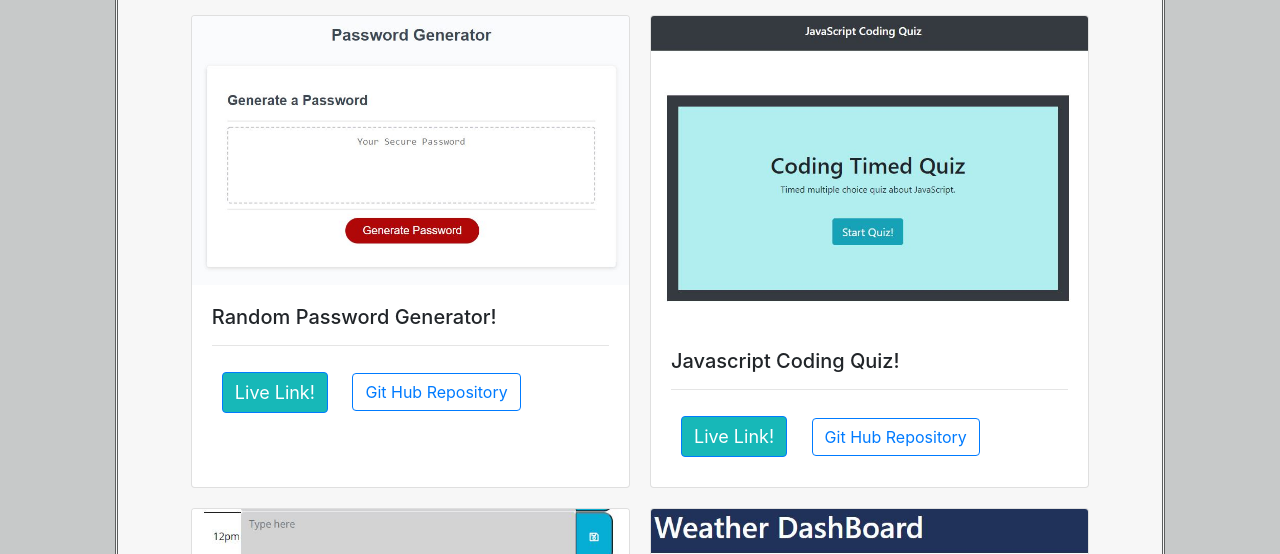
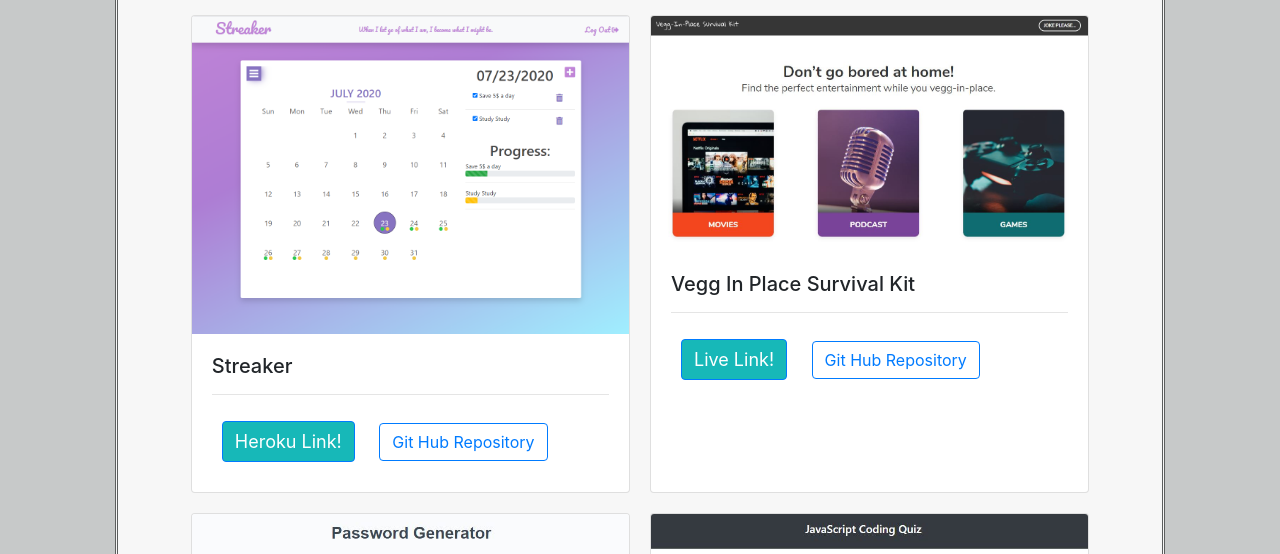
Before and after one commit to lnair1997/HW2-Portfolio, a plain HTML site: page portfolio.html in a window 1280 px wide. Shown: the part 187-741 px from the top of the page. Drawn offline with nearby package versions, Linux system fonts and the light colour scheme.

Commit message:
update with project 2

```diff
--- a/portfolio.html
+++ b/portfolio.html
@@ -48,6 +48,29 @@
             <h2>My Portfolio</h2>
 
             <div class="row justify-content-center">
+
+                <div class="card col-md-5">
+                    <img class="card-img-top" src="./Assets/imgs/calendarpg.png" alt="Streaker Project 2">
+                    <div class="card-body">
+                        <h5 class="card-title">Streaker</h5>
+                        <hr>
+                        <a href="https://streaker-app.herokuapp.com/" target="_blank" class="btn btn-primary">Heroku Link!</a>
+
+                        <a href="https://github.com/scottsharris-az/Streaker" target="_blank" class="btn btn-outline-primary">Git Hub Repository</a>
+                    </div>
+                </div>
+
+                <div class="card col-md-5">
+                    <img class="card-img-top" src="./Assets/imgs/vegInPlace.JPG" alt="Vegg In Place Survival Kit Project 1">
+                    <div class="card-body">
+                        <h5 class="card-title">Vegg In Place Survival Kit</h5>
+                        <hr>
+                        <a href="https://dpayton92.github.io/Vegg_In_Place_Survival_Kit/" target="_blank" class="btn btn-primary">Live Link!</a>
+
+                        <a href="https://github.com/dpayton92/Vegg_In_Place_Survival_Kit" target="_blank" class="btn btn-outline-primary">Git Hub Repository</a>
+                    </div>
+                </div>
+
                 <div class="card col-md-5">
                     <img class="card-img-top" src="./Assets/imgs/generatePS.JPG" alt="Password Generator">
                     <div class="card-body">
@@ -55,7 +78,7 @@
                         <hr>
                         <a href="https://lnair1997.github.io/HW3-Password-Generator/" target="_blank" class="btn btn-primary">Live Link!</a>
 
-                        <a href="https://github.com/lnair1997/HW3-Password-Generator" target="_blank" class="btn btn-outline-primary"> Git Hub Repository</a>
+                        <a href="https://github.com/lnair1997/HW3-Password-Generator" target="_blank" class="btn btn-outline-primary">Git Hub Repository</a>
                     </div>
                 </div>
 
@@ -66,7 +89,7 @@
                         <hr>
                         <a href="https://lnair1997.github.io/HW4-WebAPI/" target="_blank" class="btn btn-primary">Live Link!</a>
 
-                        <a href="https://github.com/lnair1997/HW4-WebAPI" target="_blank" class="btn btn-outline-primary"> Git Hub Repository</a>
+                        <a href="https://github.com/lnair1997/HW4-WebAPI" target="_blank" class="btn btn-outline-primary">Git Hub Repository</a>
                     </div>
                 </div>
 
@@ -77,7 +100,7 @@
                         <hr>
                         <a href="https://lnair1997.github.io/HW5-Work-Schedule/" target="_blank" class="btn btn-primary">Live Link!</a>
 
-                        <a href="https://github.com/lnair1997/HW5-Work-Schedule" target="_blank" class="btn btn-outline-primary"> Git Hub Repository</a>
+                        <a href="https://github.com/lnair1997/HW5-Work-Schedule" target="_blank" class="btn btn-outline-primary">Git Hub Repository</a>
                     </div>
                 </div>
 
@@ -88,7 +111,7 @@
                         <hr>
                         <a href="https://lnair1997.github.io/HW6-Weather-Dashboard/" target="_blank" class="btn btn-primary">Live Link!</a>
 
-                        <a href="https://github.com/lnair1997/HW6-Weather-Dashboard" target="_blank" class="btn btn-outline-primary"> Git Hub Repository</a>
+                        <a href="https://github.com/lnair1997/HW6-Weather-Dashboard" target="_blank" class="btn btn-outline-primary">Git Hub Repository</a>
                     </div>
                 </div>
             </div>
```
Also changed, not shown: Assets/imgs/calendarpg.png (added), Assets/imgs/vegInPlace.JPG (added).
